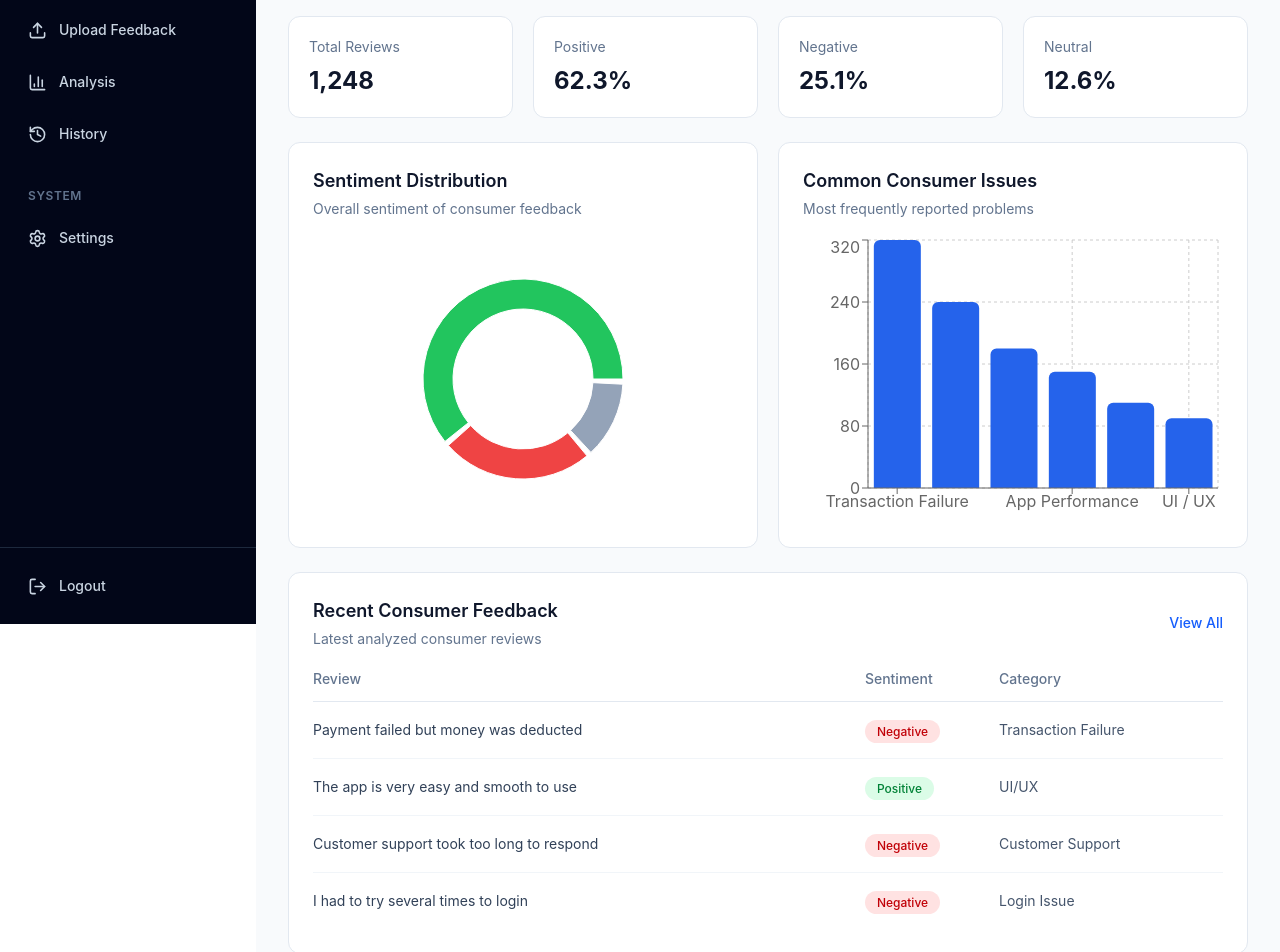
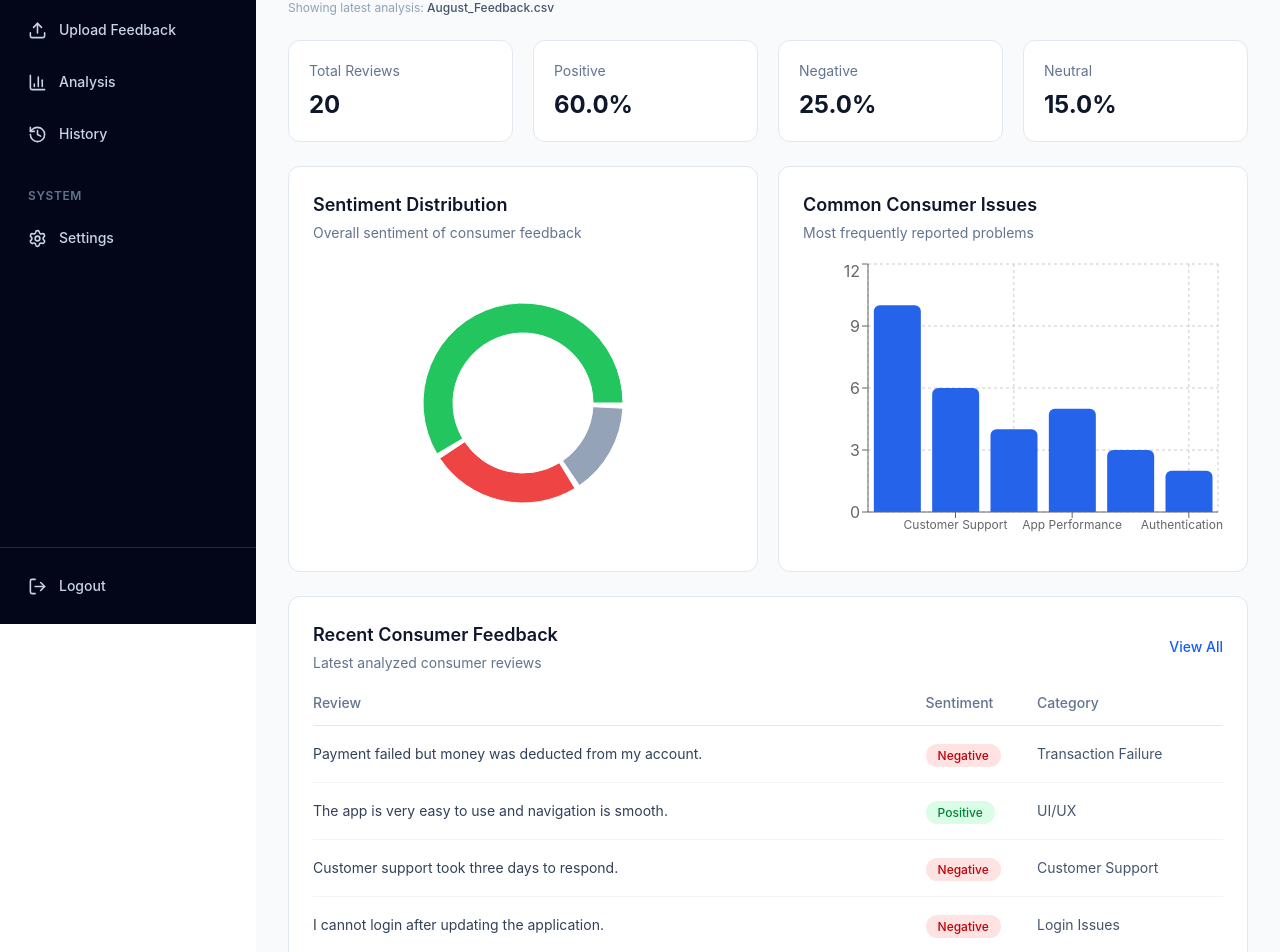
Before and after one commit to S19nikhilesh/ai-consumer-feedback-analysis, a React (Vite) app: page / in a window 1280 px wide. Shown: the part 176-1128 px from the top of the page. Built offline with nearby package versions, Linux system fonts and the light colour scheme.

Commit message:
Connect dashboard with dummy analysis data

```diff
--- a/src/components/IssueCategoryChart.jsx
+++ b/src/components/IssueCategoryChart.jsx
@@ -8,16 +8,21 @@ import {
   ResponsiveContainer,
 } from "recharts";
 
-const issueData = [
-  { name: "Transaction Failure", value: 320 },
-  { name: "Customer Support", value: 240 },
-  { name: "Login Issue", value: 180 },
-  { name: "App Performance", value: 150 },
-  { name: "Security", value: 110 },
-  { name: "UI / UX", value: 90 },
-];
 
-const IssueCategoryChart = () => {
+const IssueCategoryChart = ({ categories }) => {
+
+  const issueData = categories.map((category) => ({
+
+    name: category.name,
+
+    value:
+      category.positive +
+      category.neutral +
+      category.negative,
+
+  }));
+
+
   return (
     <div className="bg-white border border-slate-200 rounded-xl p-6">
 
@@ -29,13 +34,19 @@ const IssueCategoryChart = () => {
         Most frequently reported problems
       </p>
 
+
       <div className="h-72 mt-4">
+
         <ResponsiveContainer width="100%" height="100%">
+
           <BarChart data={issueData}>
 
             <CartesianGrid strokeDasharray="3 3" />
 
-            <XAxis dataKey="name" />
+            <XAxis
+              dataKey="name"
+              tick={{ fontSize: 12 }}
+            />
 
             <YAxis />
 
@@ -48,11 +59,14 @@ const IssueCategoryChart = () => {
             />
 
           </BarChart>
+
         </ResponsiveContainer>
+
       </div>
 
     </div>
   );
 };
 
+
 export default IssueCategoryChart;
--- a/src/components/RecentFeedback.jsx
+++ b/src/components/RecentFeedback.jsx
@@ -1,32 +1,19 @@
-const feedbackData = [
-    {
-      review: "Payment failed but money was deducted",
-      sentiment: "Negative",
-      category: "Transaction Failure",
-    },
-    {
-      review: "The app is very easy and smooth to use",
-      sentiment: "Positive",
-      category: "UI/UX",
-    },
-    {
-      review: "Customer support took too long to respond",
-      sentiment: "Negative",
-      category: "Customer Support",
-    },
-    {
-      review: "I had to try several times to login",
-      sentiment: "Negative",
-      category: "Login Issue",
-    },
-  ];
+const RecentFeedback = ({ reviews }) => {
 
-  const RecentFeedback = () => {
+  // Dashboard par sirf latest 4 reviews dikhayenge.
+  const recentReviews = reviews.slice(0, 4);
+
+
   return (
     <div className="bg-white border border-slate-200 rounded-xl p-6 mt-6">
 
+
+      {/* ================= HEADER ================= */}
+
       <div className="flex items-center justify-between mb-5">
+
         <div>
+
           <h3 className="text-lg font-semibold text-slate-900">
             Recent Consumer Feedback
           </h3>
@@ -34,58 +21,93 @@ const feedbackData = [
           <p className="text-sm text-slate-500 mt-1">
             Latest analyzed consumer reviews
           </p>
+
         </div>
+
 
         <button className="text-sm font-medium text-blue-600 hover:text-blue-700">
           View All
         </button>
+
       </div>
 
+
+
+      {/* ================= TABLE ================= */}
+
       <div className="overflow-x-auto">
+
         <table className="w-full text-left">
 
           <thead>
+
             <tr className="border-b border-slate-200 text-sm text-slate-500">
-                <th className="pb-3 font-medium">Review</th>
-                <th className="pb-3 font-medium">Sentiment</th>
-                <th className="pb-3 font-medium">Category</th>
+
+              <th className="pb-3 font-medium">
+                Review
+              </th>
+
+              <th className="pb-3 font-medium">
+                Sentiment
+              </th>
+
+              <th className="pb-3 font-medium">
+                Category
+              </th>
+
             </tr>
+
           </thead>
 
+
           <tbody>
-              {feedbackData.map((feedback, index) => (
+
+            {recentReviews.map((review) => (
+
               <tr
-                  key={index}
+                key={review.id}
                 className="border-b border-slate-100 last:border-0"
               >
+
                 <td className="py-4 pr-6 text-sm text-slate-700">
-                    {feedback.review}
+                  {review.text}
                 </td>
 
+
                 <td className="py-4">
+
                   <span
                     className={`px-3 py-1 rounded-full text-xs font-medium ${
-                        feedback.sentiment === "Positive"
+                      review.sentiment === "Positive"
                         ? "bg-green-100 text-green-700"
-                          : "bg-red-100 text-red-700"
+                        : review.sentiment === "Negative"
+                        ? "bg-red-100 text-red-700"
+                        : "bg-slate-100 text-slate-600"
                     }`}
                   >
-                      {feedback.sentiment}
+                    {review.sentiment}
                   </span>
+
                 </td>
 
+
                 <td className="py-4 text-sm text-slate-600">
-                    {feedback.category}
+                  {review.category}
                 </td>
+
               </tr>
+
             ))}
+
           </tbody>
 
         </table>
+
       </div>
 
     </div>
   );
 };
 
+
 export default RecentFeedback;
--- a/src/components/SentimentChart.jsx
+++ b/src/components/SentimentChart.jsx
@@ -6,15 +6,32 @@ import {
   ResponsiveContainer,
 } from "recharts";
 
-  const sentimentData = [
-    { name: "Positive", value: 62.3 },
-    { name: "Negative", value: 25.1 },
-    { name: "Neutral", value: 12.6 },
+
+const COLORS = [
+  "#22c55e",
+  "#ef4444",
+  "#94a3b8",
 ];
 
-  const COLORS = ["#22c55e", "#ef4444", "#94a3b8"];
 
-  const SentimentChart = () => {
+const SentimentChart = ({ sentiment }) => {
+
+  const sentimentData = [
+    {
+      name: "Positive",
+      value: sentiment.positive,
+    },
+    {
+      name: "Negative",
+      value: sentiment.negative,
+    },
+    {
+      name: "Neutral",
+      value: sentiment.neutral,
+    },
+  ];
+
+
   return (
     <div className="bg-white border border-slate-200 rounded-xl p-6">
 
@@ -26,9 +43,13 @@ import {
         Overall sentiment of consumer feedback
       </p>
 
+
       <div className="h-72 mt-4">
+
         <ResponsiveContainer width="100%" height="100%">
+
           <PieChart>
+
             <Pie
               data={sentimentData}
               dataKey="value"
@@ -37,21 +58,30 @@ import {
               outerRadius={100}
               paddingAngle={3}
             >
+
               {sentimentData.map((entry, index) => (
+
                 <Cell
                   key={entry.name}
                   fill={COLORS[index]}
                 />
+
               ))}
+
             </Pie>
 
+
             <Tooltip />
+
           </PieChart>
+
         </ResponsiveContainer>
+
       </div>
 
     </div>
   );
 };
 
+
 export default SentimentChart;
--- a/src/data/DashboardData.js
+++ /dev/null
@@ -1 +0,0 @@
-export const dashbaordData= {};
--- a/src/pages/Dashboard.jsx
+++ b/src/pages/Dashboard.jsx
@@ -1,13 +1,59 @@
+import { datasets } from "../data/dummyData";
+
 import StatCard from "../components/StatCard";
 import SentimentChart from "../components/SentimentChart";
 import RecentFeedback from "../components/RecentFeedback";
 import IssueCategoryChart from "../components/IssueCategoryChart";
 
+
 const Dashboard = () => {
+
+  // datasets array mein latest dataset sabse upar rakha hai.
+  // Isliye [0] current latest analysis ko represent karta hai.
+  const latestDataset = datasets[0];
+
+
+  if (!latestDataset) {
+    return (
+      <div className="p-8">
+
+        <h2 className="text-2xl font-bold text-slate-900">
+          Overview
+        </h2>
+
+        <p className="text-sm text-slate-500 mt-1">
+          No analyzed feedback available yet.
+        </p>
+
+      </div>
+    );
+  }
+
+
+  const { sentiment, categories, reviews } = latestDataset;
+
+
+  const positivePercentage = (
+    (sentiment.positive / latestDataset.totalReviews) * 100
+  ).toFixed(1);
+
+  const negativePercentage = (
+    (sentiment.negative / latestDataset.totalReviews) * 100
+  ).toFixed(1);
+
+  const neutralPercentage = (
+    (sentiment.neutral / latestDataset.totalReviews) * 100
+  ).toFixed(1);
+
+
   return (
     <div className="p-8">
 
+
+      {/* ================= HEADER ================= */}
+
       <div className="mb-6">
+
         <h2 className="text-2xl font-bold text-slate-900">
           Overview
         </h2>
@@ -15,24 +61,71 @@ const Dashboard = () => {
         <p className="text-sm text-slate-500 mt-1">
           Monitor consumer feedback and sentiment insights.
         </p>
-      </div>
 
-      <div className="grid grid-cols-4 gap-5">
-
-        <StatCard title="Total Reviews" value="1,248" />
-        <StatCard title="Positive" value="62.3%" />
-        <StatCard title="Negative" value="25.1%" />
-        <StatCard title="Neutral" value="12.6%" />
+        <p className="text-xs text-slate-400 mt-2">
+          Showing latest analysis:{" "}
+          <span className="font-medium text-slate-600">
+            {latestDataset.fileName}
+          </span>
+        </p>
 
       </div>
 
-    <div className="grid grid-cols-2 gap-5 mt-6">
-        <SentimentChart />
-        <IssueCategoryChart/>
-    </div>
-    <RecentFeedback />
+
+
+      {/* ================= STAT CARDS ================= */}
+
+      <div className="grid grid-cols-1 sm:grid-cols-2 lg:grid-cols-4 gap-5">
+
+        <StatCard
+          title="Total Reviews"
+          value={latestDataset.totalReviews}
+        />
+
+        <StatCard
+          title="Positive"
+          value={`${positivePercentage}%`}
+        />
+
+        <StatCard
+          title="Negative"
+          value={`${negativePercentage}%`}
+        />
+
+        <StatCard
+          title="Neutral"
+          value={`${neutralPercentage}%`}
+        />
+
+      </div>
+
+
+
+      {/* ================= CHARTS ================= */}
+
+      <div className="grid grid-cols-1 lg:grid-cols-2 gap-5 mt-6">
+
+        <SentimentChart
+          sentiment={sentiment}
+        />
+
+        <IssueCategoryChart
+          categories={categories}
+        />
+
+      </div>
+
+
+
+      {/* ================= RECENT FEEDBACK ================= */}
+
+      <RecentFeedback
+        reviews={reviews}
+      />
+
     </div>
   );
 };
 
+
 export default Dashboard;
```
Lines whose indentation alone changed are shown as unchanged.
